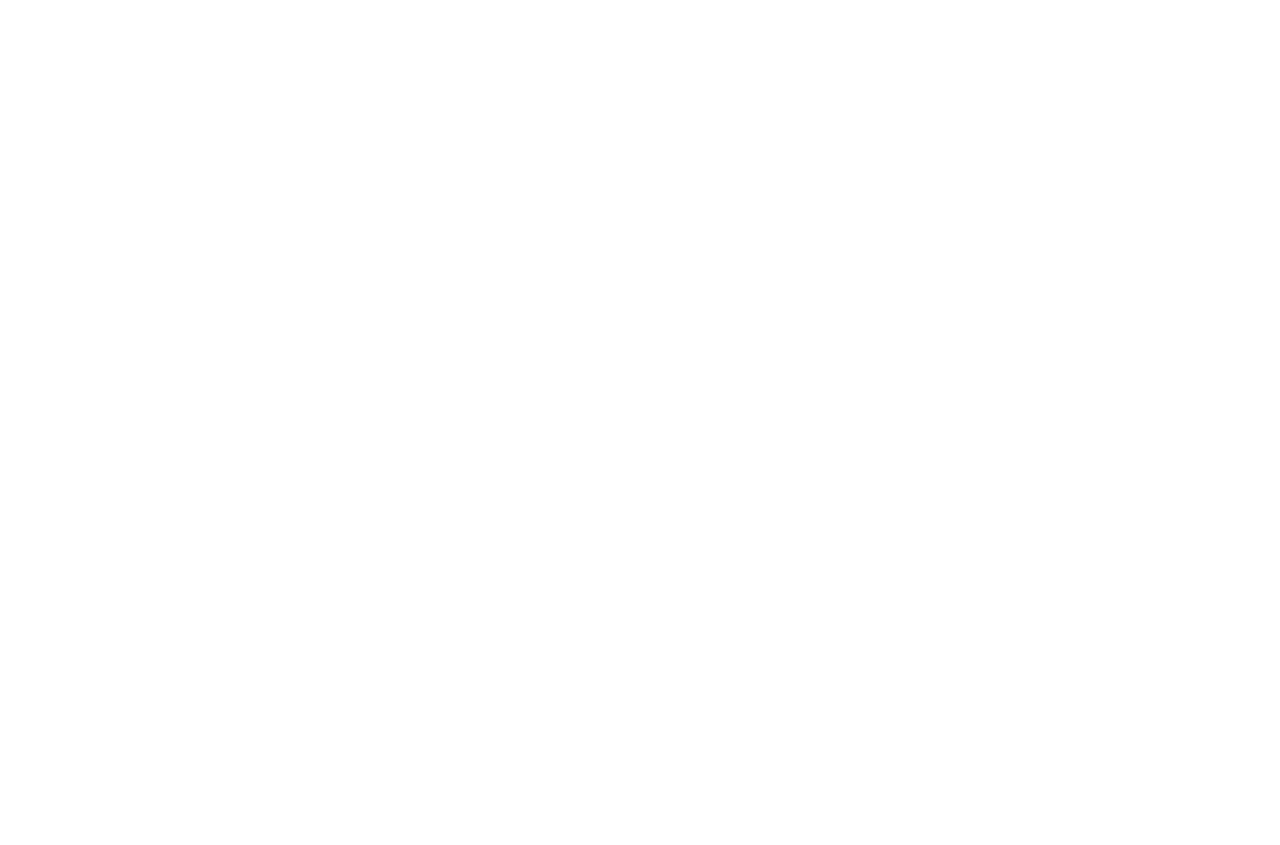
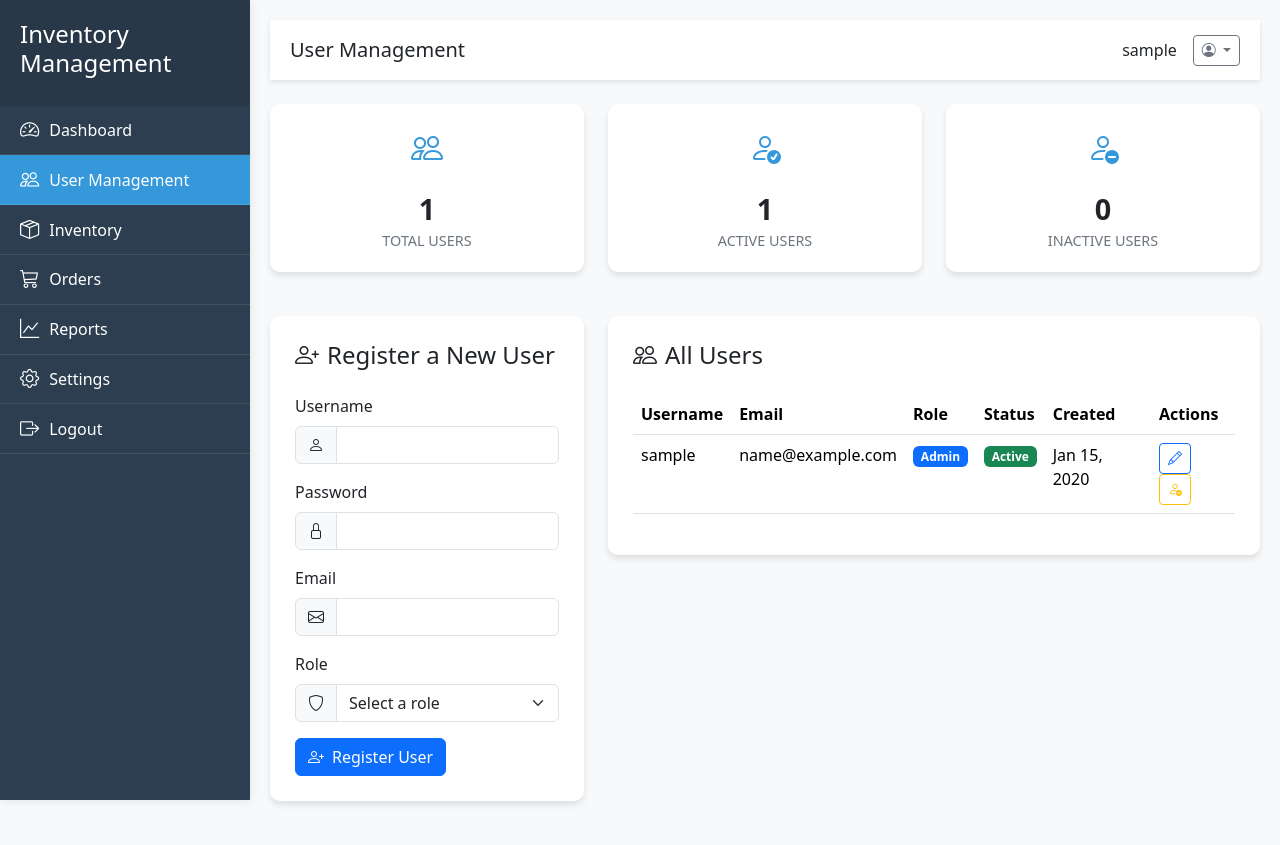
Before and after one commit to Eboni1/3rdSem, a PHP site: page /superadmin/user_management.php in a window 1280 px wide. Before the commit the page is empty. Before the commit the page ends 800 px from the top, so only its background shows below. Run offline with PHP 8.4, Linux system fonts and the light colour scheme; the visitor is signed in with stand-in values (Sample User, id 1); tables that the repository leaves empty or names only in its code hold one stand-in row (values such as "Sample post").

Commit message:
update user management link in super admin dashboard

```diff
--- a/superadmin/super_admin_dashboard.php
+++ b/superadmin/super_admin_dashboard.php
@@ -25,7 +25,7 @@ if (!isset($_SESSION["user_id"]) || $_SESSION["role"] !== "super_admin") {
         </div>
         <ul class="sidebar-menu">
             <li class="active"><a href="#"><i class="bi bi-speedometer2"></i> Dashboard</a></li>
-            <li><a href="#"><i class="bi bi-people"></i> User Management</a></li>
+            <li><a href="user_management.php"><i class="bi bi-people"></i> User Management</a></li>
             <li><a href="#"><i class="bi bi-box-seam"></i> Inventory</a></li>
             <li><a href="#"><i class="bi bi-cart3"></i> Orders</a></li>
             <li><a href="#"><i class="bi bi-graph-up"></i> Reports</a></li>
--- a/superadmin/user_management.php
+++ b/superadmin/user_management.php
@@ -0,0 +1,280 @@
+<?php
+session_start();
+include "../connect.php"; // Include database connection
+if (!isset($_SESSION["user_id"]) || $_SESSION["role"] !== "super_admin") {
+    header("Location: ../index.php"); // Redirect if not Super Admin
+    exit;
+}
+
+// Process user activation/deactivation if requested
+if (isset($_POST['toggle_status']) && isset($_POST['user_id'])) {
+    $user_id = $_POST['user_id'];
+    $new_status = $_POST['new_status'];
+
+    $stmt = $conn->prepare("UPDATE users SET status = ? WHERE id = ?");
+    $stmt->bind_param("si", $new_status, $user_id);
+    $stmt->execute();
+    $stmt->close();
+
+    // Redirect to refresh the page
+    header("Location: user_management.php");
+    exit;
+}
+
+// Fetch all users
+$stmt = $conn->prepare("SELECT id, username, email, role, status, created_at FROM users ORDER BY created_at DESC");
+$stmt->execute();
+$result = $stmt->get_result();
+$users = $result->fetch_all(MYSQLI_ASSOC);
+$stmt->close();
+
+// Count total users
+$stmt = $conn->prepare("SELECT COUNT(*) as total FROM users");
+$stmt->execute();
+$total_users = $stmt->get_result()->fetch_assoc()['total'];
+$stmt->close();
+
+// Count active users
+$stmt = $conn->prepare("SELECT COUNT(*) as active FROM users WHERE status = 'active'");
+$stmt->execute();
+$active_users = $stmt->get_result()->fetch_assoc()['active'];
+$stmt->close();
+
+// Count inactive users
+$stmt = $conn->prepare("SELECT COUNT(*) as inactive FROM users WHERE status = 'inactive'");
+$stmt->execute();
+$inactive_users = $stmt->get_result()->fetch_assoc()['inactive'];
+$stmt->close();
+?>
+
+<!DOCTYPE html>
+<html lang="en">
+<head>
+    <meta charset="UTF-8">
+    <meta name="viewport" content="width=device-width, initial-scale=1.0">
+    <title>User Management - Super Admin</title>
+    <link rel="stylesheet" href="https://cdn.jsdelivr.net/npm/bootstrap@5.3.2/dist/css/bootstrap.min.css">
+    <link rel="stylesheet" href="https://cdn.jsdelivr.net/npm/bootstrap-icons@1.11.1/font/bootstrap-icons.css">
+    <link rel="stylesheet" href="style.css">
+</head>
+<body>
+    <!-- Sidebar -->
+    <div class="sidebar" id="sidebar">
+        <div class="sidebar-header">
+            <h4>Inventory Management</h4>
+        </div>
+        <ul class="sidebar-menu">
+            <li><a href="super_admin_dashboard.php"><i class="bi bi-speedometer2"></i> Dashboard</a></li>
+            <li class="active"><a href="user_management.php"><i class="bi bi-people"></i> User Management</a></li>
+            <li><a href="#"><i class="bi bi-box-seam"></i> Inventory</a></li>
+            <li><a href="#"><i class="bi bi-cart3"></i> Orders</a></li>
+            <li><a href="#"><i class="bi bi-graph-up"></i> Reports</a></li>
+            <li><a href="#"><i class="bi bi-gear"></i> Settings</a></li>
+            <li><a href="../logout.php"><i class="bi bi-box-arrow-right"></i> Logout</a></li>
+        </ul>
+    </div>
+
+    <!-- Main Content -->
+    <div class="main-content">
+        <!-- Top Bar -->
+        <div class="topbar mb-4">
+            <button class="toggle-sidebar" id="toggleSidebar">
+                <i class="bi bi-list"></i>
+            </button>
+            <div>
+                <h5 class="mb-0">User Management</h5>
+            </div>
+            <div class="d-flex align-items-center">
+                <span class="me-3"><?php echo htmlspecialchars($_SESSION["username"]); ?></span>
+                <div class="dropdown">
+                    <button class="btn btn-sm btn-outline-secondary dropdown-toggle" type="button" id="userDropdown" data-bs-toggle="dropdown" aria-expanded="false">
+                        <i class="bi bi-person-circle"></i>
+                    </button>
+                    <ul class="dropdown-menu dropdown-menu-end" aria-labelledby="userDropdown">
+                        <li><a class="dropdown-item" href="#"><i class="bi bi-person me-2"></i>Profile</a></li>
+                        <li><a class="dropdown-item" href="#"><i class="bi bi-gear me-2"></i>Settings</a></li>
+                        <li><hr class="dropdown-divider"></li>
+                        <li><a class="dropdown-item" href="../logout.php"><i class="bi bi-box-arrow-right me-2"></i>Logout</a></li>
+                    </ul>
+                </div>
+            </div>
+        </div>
+
+        <!-- Dashboard Content -->
+        <div class="container-fluid px-0">
+            <div class="row mb-4">
+                <div class="col-md-4 col-sm-6 mb-3 mb-md-0">
+                    <div class="dashboard-card text-center">
+                        <div class="card-icon">
+                            <i class="bi bi-people"></i>
+                        </div>
+                        <div class="card-value"><?php echo $total_users; ?></div>
+                        <div class="card-label">TOTAL USERS</div>
+                    </div>
+                </div>
+                <div class="col-md-4 col-sm-6 mb-3 mb-md-0">
+                    <div class="dashboard-card text-center">
+                        <div class="card-icon">
+                            <i class="bi bi-person-check"></i>
+                        </div>
+                        <div class="card-value"><?php echo $active_users; ?></div>
+                        <div class="card-label">ACTIVE USERS</div>
+                    </div>
+                </div>
+                <div class="col-md-4 col-sm-6 mb-3 mb-md-0">
+                    <div class="dashboard-card text-center">
+                        <div class="card-icon">
+                            <i class="bi bi-person-dash"></i>
+                        </div>
+                        <div class="card-value"><?php echo $inactive_users; ?></div>
+                        <div class="card-label">INACTIVE USERS</div>
+                    </div>
+                </div>
+            </div>
+
+            <div class="row">
+                <div class="col-lg-4 mb-4">
+                    <div class="user-form">
+                        <h4 class="mb-4"><i class="bi bi-person-plus me-2"></i>Register a New User</h4>
+                        <form action="register_user.php" method="post">
+                            <div class="mb-3">
+                                <label for="username" class="form-label">Username</label>
+                                <div class="input-group">
+                                    <span class="input-group-text"><i class="bi bi-person"></i></span>
+                                    <input type="text" class="form-control" id="username" name="username" required>
+                                </div>
+                            </div>
+
+                            <div class="mb-3">
+                                <label for="password" class="form-label">Password</label>
+                                <div class="input-group">
+                                    <span class="input-group-text"><i class="bi bi-lock"></i></span>
+                                    <input type="password" class="form-control" id="password" name="password" required>
+                                </div>
+                            </div>
+
+                            <div class="mb-3">
+                                <label for="email" class="form-label">Email</label>
+                                <div class="input-group">
+                                    <span class="input-group-text"><i class="bi bi-envelope"></i></span>
+                                    <input type="email" class="form-control" id="email" name="email" required>
+                                </div>
+                            </div>
+
+                            <div class="mb-3">
+                                <label for="role" class="form-label">Role</label>
+                                <div class="input-group">
+                                    <span class="input-group-text"><i class="bi bi-shield"></i></span>
+                                    <select class="form-select" id="role" name="role" required>
+                                        <option value="" selected disabled>Select a role</option>
+                                        <option value="admin">Admin</option>
+                                        <option value="user">User</option>
+                                    </select>
+                                </div>
+                            </div>
+
+                            <button type="submit" class="btn btn-primary">
+                                <i class="bi bi-person-plus me-2"></i>Register User
+                            </button>
+                        </form>
+                    </div>
+                </div>
+
+                <div class="col-lg-8">
+                    <div class="user-form">
+                        <h4 class="mb-4"><i class="bi bi-people me-2"></i>All Users</h4>
+                        <div class="table-responsive">
+                            <table class="table table-hover">
+                                <thead>
+                                    <tr>
+                                        <th>Username</th>
+                                        <th>Email</th>
+                                        <th>Role</th>
+                                        <th>Status</th>
+                                        <th>Created</th>
+                                        <th>Actions</th>
+                                    </tr>
+                                </thead>
+                                <tbody>
+                                    <?php foreach ($users as $user): ?>
+                                    <tr>
+                                        <td><?php echo htmlspecialchars($user['username']); ?></td>
+                                        <td><?php echo htmlspecialchars($user['email']); ?></td>
+                                        <td>
+                                            <?php if ($user['role'] == 'super_admin'): ?>
+                                                <span class="badge bg-danger">Super Admin</span>
+                                            <?php elseif ($user['role'] == 'admin'): ?>
+                                                <span class="badge bg-primary">Admin</span>
+                                            <?php else: ?>
+                                                <span class="badge bg-info">User</span>
+                                            <?php endif; ?>
+                                        </td>
+                                        <td>
+                                            <?php if ($user['status'] == 'active'): ?>
+                                                <span class="badge bg-success">Active</span>
+                                            <?php else: ?>
+                                                <span class="badge bg-warning">Inactive</span>
+                                            <?php endif; ?>
+                                        </td>
+                                        <td><?php echo date('M d, Y', strtotime($user['created_at'])); ?></td>
+                                        <td>
+                                            <a href="edit_user.php?id=<?php echo $user['id']; ?>" class="btn btn-sm btn-outline-primary">
+                                                <i class="bi bi-pencil"></i>
+                                            </a>
+
+                                            <?php if ($user['role'] != 'super_admin'): ?>
+                                                <form method="post" class="d-inline">
+                                                    <input type="hidden" name="user_id" value="<?php echo $user['id']; ?>">
+                                                    <input type="hidden" name="new_status" value="<?php echo $user['status'] == 'active' ? 'inactive' : 'active'; ?>">
+                                                    <button type="submit" name="toggle_status" class="btn btn-sm <?php echo $user['status'] == 'active' ? 'btn-outline-warning' : 'btn-outline-success'; ?>">
+                                                        <i class="bi <?php echo $user['status'] == 'active' ? 'bi-person-dash' : 'bi-person-check'; ?>"></i>
+                                                    </button>
+                                                </form>
+                                            <?php endif; ?>
+                                        </td>
+                                    </tr>
+                                    <?php endforeach; ?>
+
+                                    <?php if (count($users) == 0): ?>
+                                    <tr>
+                                        <td colspan="6" class="text-center">No users found</td>
+                                    </tr>
+                                    <?php endif; ?>
+                                </tbody>
+                            </table>
+                        </div>
+                    </div>
+                </div>
+            </div>
+        </div>
+    </div>
+
+    <script src="https://cdn.jsdelivr.net/npm/bootstrap@5.3.2/dist/js/bootstrap.bundle.min.js"></script>
+    <script>
+        // Toggle sidebar on mobile
+        document.getElementById('toggleSidebar').addEventListener('click', function() {
+            document.getElementById('sidebar').classList.toggle('active');
+        });
+
+        // Close sidebar when clicking outside on mobile
+        document.addEventListener('click', function(event) {
+            const sidebar = document.getElementById('sidebar');
+            const toggleBtn = document.getElementById('toggleSidebar');
+
+            if (window.innerWidth < 992 &&
+                !sidebar.contains(event.target) &&
+                !toggleBtn.contains(event.target) &&
+                sidebar.classList.contains('active')) {
+                sidebar.classList.remove('active');
+            }
+        });
+
+        // Responsive adjustments
+        window.addEventListener('resize', function() {
+            if (window.innerWidth >= 992) {
+                document.getElementById('sidebar').classList.remove('active');
+            }
+        });
+    </script>
+</body>
+</html>
```
